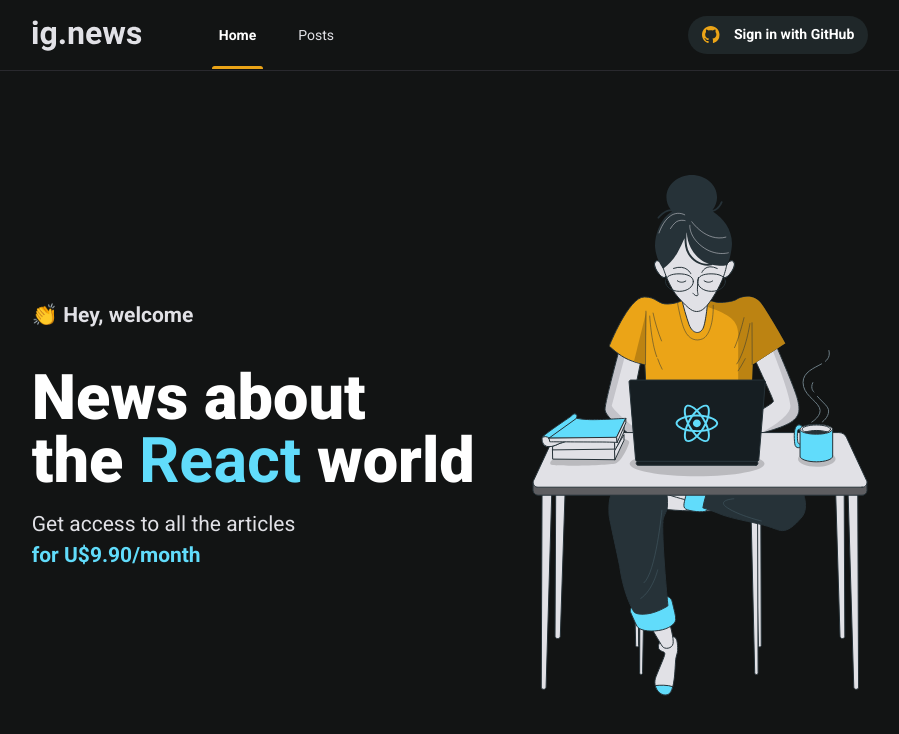
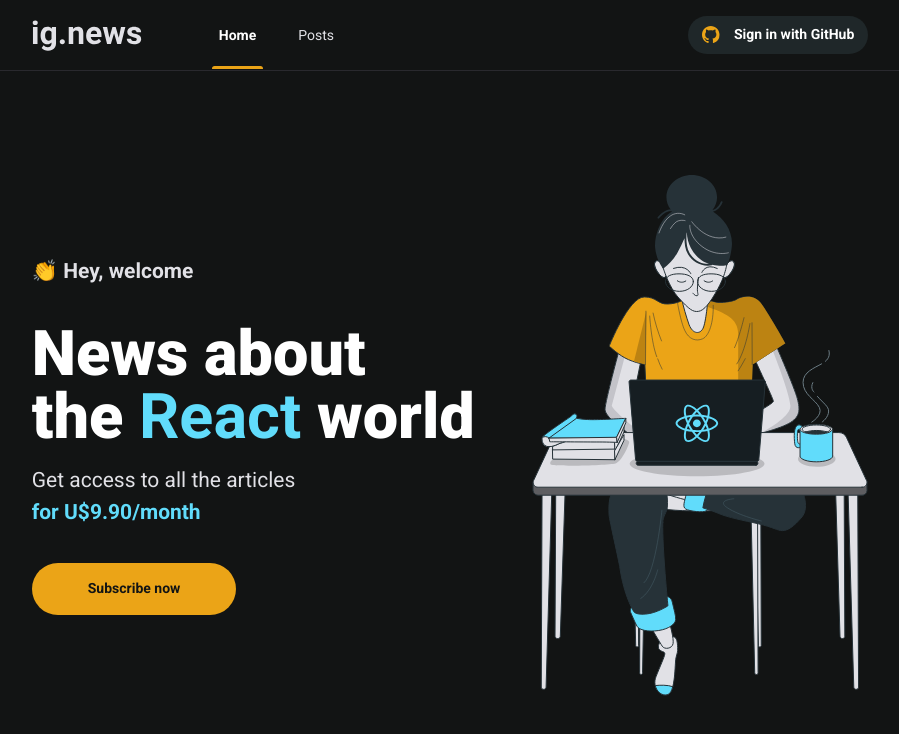
Before and after one commit to geekwolverine/ignite-reactjs-ig-news, a Next.js app: page / in a window 1280 px wide. Shown: the top 734 px of the page, without its empty margins (190-1089 px from the left). Built offline with nearby package versions, Linux system fonts and the light colour scheme.

Commit message:
:sparkles: feat: create SubscribeButton component

```diff
--- /dev/null
+++ b/src/components/SubscribeButton/index.tsx
@@ -0,0 +1,5 @@
+import * as S from './styles';
+
+export const SubscribeButton = () => (
+  <S.Container type="button">Subscribe now</S.Container>
+);
--- /dev/null
+++ b/src/components/SubscribeButton/styles.ts
@@ -0,0 +1,22 @@
+import styled, { css } from 'styled-components';
+
+export const Container = styled.button`
+  ${({ theme }) => css`
+    padding: 1.25rem 4rem;
+    background: ${theme.colors.yellow};
+    color: ${theme.colors.background};
+    border-radius: 1000px;
+    font-weight: bold;
+    line-height: 1.25rem;
+    vertical-align: middle;
+    transition: 180ms 80ms ease-in-out;
+
+    :hover {
+      filter: brightness(1.2);
+    }
+
+    :active {
+      filter: brightness(0.8);
+    }
+  `}
+`;
--- a/src/components/index.ts
+++ b/src/components/index.ts
@@ -1,3 +1,4 @@
 export { AuthButton } from './AuthButton';
 export { Header } from './Header';
 export { MetaTags } from './MetaTags';
+export { SubscribeButton } from './SubscribeButton';
--- a/src/pages/index.tsx
+++ b/src/pages/index.tsx
@@ -1,4 +1,4 @@
-import { MetaTags } from '../components';
+import { MetaTags, SubscribeButton } from '../components';
 import * as S from '../styles/home';
 
 export default function Home() {
@@ -17,6 +17,8 @@
           <p>
             Get access to all the articles <strong>for U$9.90/month</strong>{' '}
           </p>
+
+          <SubscribeButton />
         </S.Section>
 
         <img src="/images/avatar.svg" alt="Girl Coding" />
--- a/src/styles/home.ts
+++ b/src/styles/home.ts
@@ -34,6 +34,7 @@
 
     > p {
       font-weight: normal;
+      margin-bottom: 2.5rem;
 
       > strong {
         display: block;
```
